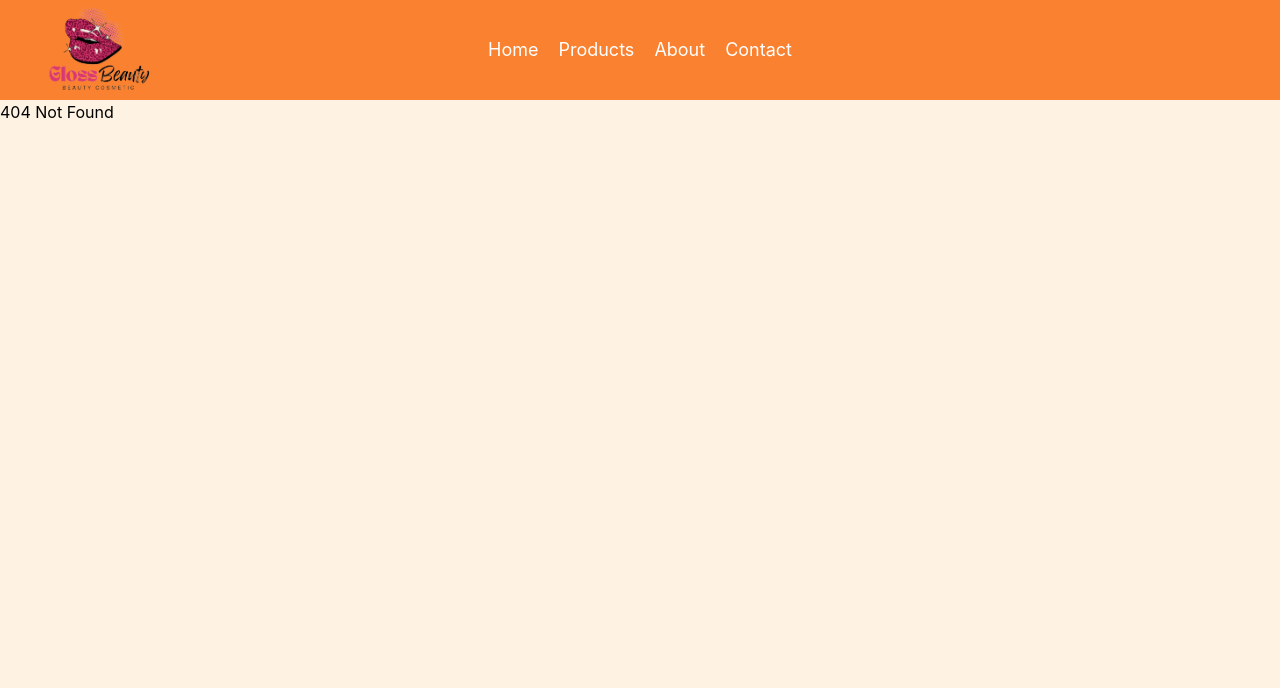
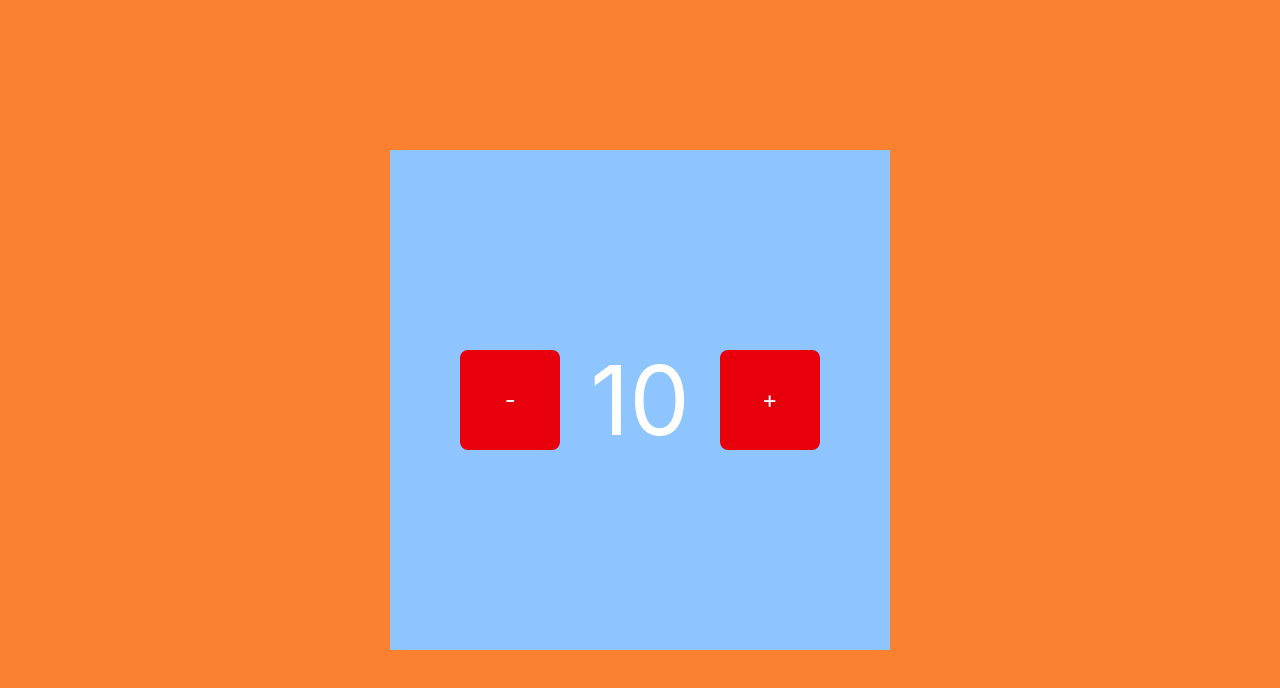
Before and after one commit to HMSSKHerath/test-frontend, a React app: page /test in a window 1280 px wide. Before the commit this address had no page. Shown: the top 688 px of the page. Built offline with nearby package versions, Linux system fonts and the light colour scheme; the HTML template or start-up script is replaced by a standard one.

Commit message:
feat: add TestPage component and integrate routing in App

```diff
--- a/src/App.jsx
+++ b/src/App.jsx
@@ -2,15 +2,17 @@ import './App.css'
 import { BrowserRouter,Routes,Route} from 'react-router-dom'
 import AdminPage from './pages/adminPage'
 import HomePage from './pages/homePage'
+import TestPage from './pages/test'
 
 function App() {
 
   return (
     <BrowserRouter>
-      <div className='w-full h-screen bg-red-600'>
+      <div className='w-full h-screen bg-accent'>
         <Routes>
           <Route path='/*' element={<HomePage />} />
           <Route path='/admin/*' element={<AdminPage />} />
+          <Route path='/test' element={<TestPage />} />
         </Routes>
       </div>
     </BrowserRouter>
--- /dev/null
+++ b/src/pages/test.jsx
@@ -0,0 +1,26 @@
+export default function TestPage()
+{
+
+    let count = 10;
+
+    return(
+        <div className="w-full h-full text-2xl flex items-center justify-center">
+            <div className="w-[500px] h-[500px] bg-blue-300  text-white flex items-center justify-center gap-[30px]">
+                <button className="w-[100px] h-[100px] bg-red-600 rounded-lg" onClick={
+                    ()=>{
+                        console.log("Decreasing.....");
+                        count--;
+                        console.log(count);                    }
+                }>-</button>
+                <span className="text-8xl">{count}</span>
+                <button className="w-[100px] h-[100px] bg-red-600 rounded-lg" onClick={
+                    ()=>{
+                        console.log("Increasing.....");
+                        count++;
+                        console.log(count);
+                    }
+                }>+</button>
+            </div>
+        </div>
+    )
+}
```
